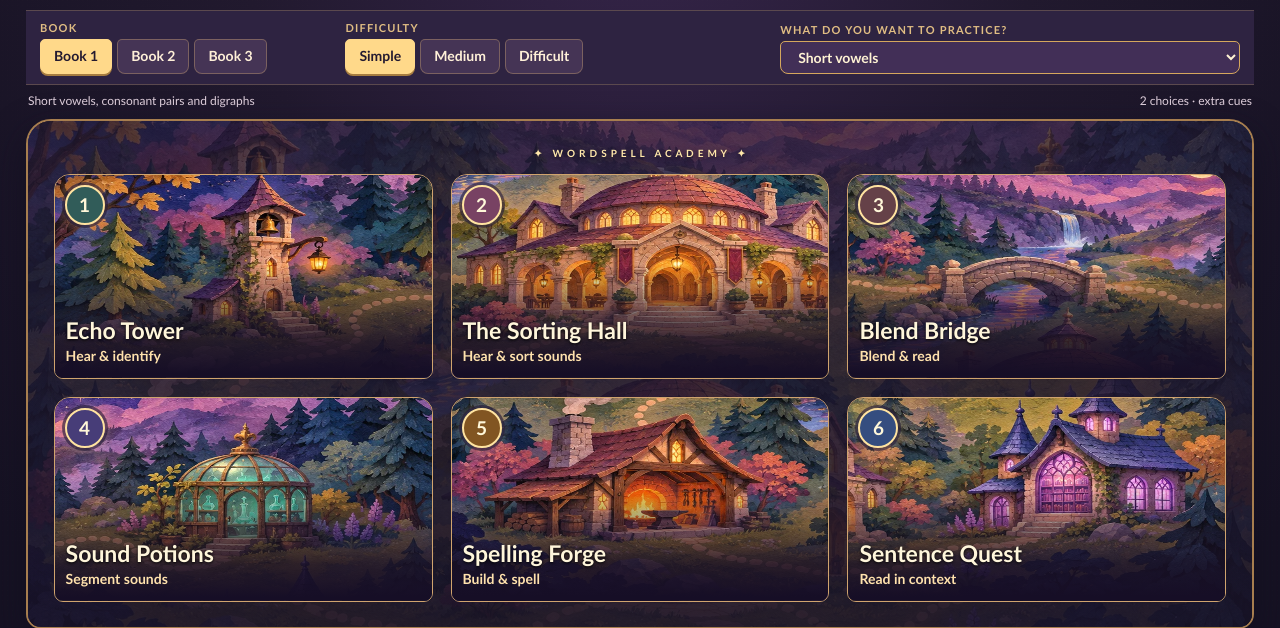
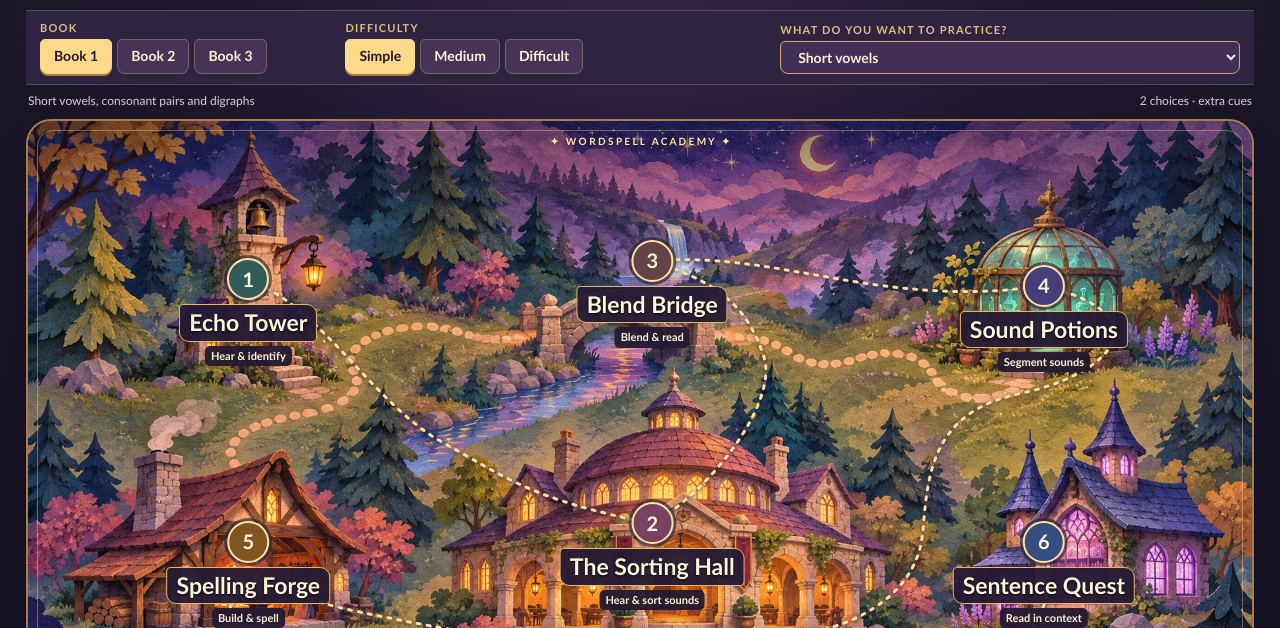
Before and after one commit to daphro2-cpu/wordspell-academy, a plain HTML site: page index.html in a window 1280 px wide. Shown: the part 172-800 px from the top of the page. Drawn offline with Linux system fonts and the light colour scheme.

Commit message:
Restore the illustrated Academy journey map

```diff
--- a/app.mjs
+++ b/app.mjs
@@ -157,21 +157,21 @@ try {
 const roomKey=(book,mode)=>book+'-'+mode;
 const goalFor=count=>Math.ceil(count*2/3);
 const landmarkPositions={
-  listen:['0%','7%'],
-  sort:['50%','100%'],
-  blend:['50%','15%'],
-  segment:['100%','7%'],
-  spell:['0%','100%'],
-  context:['100%','100%'],
+  listen:[18,26,25,13],
+  sort:[51,66,75,26],
+  blend:[51,23,25,40],
+  segment:[83,27,75,54],
+  spell:[18,69,25,68],
+  context:[83,69,75,82],
 };
 function renderMap(){
   let earned=0;
   by('game-picker').innerHTML=modes.map((m,i)=>{
     const cleared=runes.has(roomKey(selection.book,m.id));
     earned+=Number(cleared);
-    const [artX,artY]=landmarkPositions[m.id];
+    const [x,y,mobileX,mobileY]=landmarkPositions[m.id];
     const title='Mission '+(i+1)+', '+m.title+' · '+missions[m.id].objective;
-    return `<button class="map-node ${m.color} ${cleared?'earned':''}" data-game="${m.id}" type="button" aria-label="${esc(title)}" style="--landmark-x:${artX};--landmark-y:${artY}">
+    return `<button class="map-node ${m.color} ${cleared?'earned':''}" data-game="${m.id}" type="button" aria-label="${esc(title)}" style="--map-x:${x}%;--map-y:${y}%;--mobile-x:${mobileX}%;--mobile-y:${mobileY}%">
       <span class="map-sigil" aria-hidden="true">${i+1}</span>
       ${cleared?'<span class="collected" title="Rune collected" aria-hidden="true">✦</span>':''}
       <strong>${esc(m.title)}</strong><span class="map-skill">${esc(m.skill)}</span>
--- a/index.html
+++ b/index.html
@@ -7,8 +7,8 @@
   <meta name="description" content="Six classroom phonics games for Giraffe Books 1–3.">
   <title>Wordspell Academy · Giraffe Phonics</title>
   <link rel="stylesheet" href="./styles.css">
-  <link rel="stylesheet" href="./quest.css?v=mission-order">
-  <script type="module" src="./app.mjs?v=book2-textbook"></script>
+  <link rel="stylesheet" href="./quest.css?v=journey-map">
+  <script type="module" src="./app.mjs?v=journey-map"></script>
 </head>
 <body>
   <a class="skip" href="#main">Skip to games</a>
@@ -39,6 +39,10 @@
         <div class="quest-note"><span id="book-summary"></span><span id="level-hint"></span></div>
         <section class="map" aria-label="Choose one of six missions">
           <div class="map-illustration" aria-hidden="true"></div>
+          <svg class="map-route" viewBox="0 0 1000 1000" preserveAspectRatio="none" aria-hidden="true">
+            <path class="route-desktop" d="M180 260 C240 305 283 465 338 526 S411 620 510 660 C555 610 614 463 601 385 S566 265 510 230 C610 210 698 310 830 270 C930 320 884 416 810 447 S735 587 731 675 S687 831 615 847 C480 885 365 844 271 805 S190 720 180 690 C143 791 166 917 305 929 S517 938 652 927 S851 851 830 690"/>
+            <path class="route-mobile" d="M250 130 C420 130 585 248 750 260 S425 394 250 400 S575 532 750 540 S427 674 250 680 S595 812 750 820"/>
+          </svg>
           <div class="map-legend" aria-hidden="true">✦ &nbsp; W O R D S P E L L &nbsp; A C A D E M Y &nbsp; ✦</div>
           <div id="game-picker" class="map-nodes"></div>
         </section>
--- a/quest.css
+++ b/quest.css
@@ -19,19 +19,22 @@ body::before{opacity:.22}
 .book-picker button[aria-pressed=true],.level-picker button[aria-pressed=true]{background:#ffd98a;color:#241a30;border-color:#ffd98a;box-shadow:0 2px 0 #a67c40}
 .quest-focus select{width:100%;font-weight:600}
 .quest-note{display:flex;justify-content:space-between;gap:12px;font-size:12px;color:#e2d2df;margin:7px 2px 9px}
-.map{position:relative;isolation:isolate;overflow:hidden;border:2px solid #a77e4f;border-radius:25px 25px 15px 15px;background:#2c2543;box-shadow:0 14px 35px #110e20b3;padding:clamp(12px,2vw,26px)}
-.map-illustration{position:absolute;inset:0;background:linear-gradient(#211931bf,#171226e8),url("./assets/campus.webp") center / cover no-repeat;z-index:-2}
-.map-legend{text-align:center;font-weight:800;color:#ffe8aa;font-size:10px;letter-spacing:.08em;text-shadow:0 2px 5px #181020;margin:0 0 13px}
-.map-nodes{display:grid;grid-template-columns:repeat(3,minmax(0,1fr));gap:clamp(8px,1.5vw,18px)}
-.map-node{--flag:#4e665b;position:relative;isolation:isolate;display:flex;flex-direction:column;justify-content:flex-end;align-items:flex-start;gap:3px;text-align:left;min-width:0;min-height:clamp(155px,16vw,220px);padding:11px;overflow:hidden;border:1px solid #d0a46e;border-radius:16px 16px 9px 9px;color:#fff6db;background:#251b34;transition:filter .18s}
-.map-node::before{content:"";position:absolute;z-index:-1;inset:0;background-image:linear-gradient(0deg,#160e26 2%,#181025df 18%,transparent 56%),url("./assets/campus.webp");background-size:100% 100%,300% 200%;background-position:center,var(--landmark-x) var(--landmark-y);background-repeat:no-repeat}
-.map-node:hover{filter:brightness(1.17)}
-.map-node:focus-visible{outline:3px solid #ffe3a0;outline-offset:2px}
-.map-node .map-sigil{position:absolute;top:10px;left:10px;display:grid;place-items:center;width:40px;height:40px;font-size:19px;font-weight:800;background:var(--flag);border:2px solid #ffe3a0;border-radius:50%;color:#fff7d9;box-shadow:0 0 0 3px #241b38a0,0 0 16px #ffd88f7e}
-.map-node strong{font:700 clamp(15px,2vw,23px)/1.1 var(--heading);text-shadow:0 1px 3px #000}
-.map-node .map-skill{font-weight:700;font-size:clamp(11px,1.2vw,14px);color:#ffe2ad}
+.map{position:relative;isolation:isolate;min-height:440px;aspect-ratio:2;overflow:hidden;border:2px solid #a77e4f;border-radius:25px 25px 15px 15px;background:#2c3652;box-shadow:0 14px 35px #110e20b3}
+.map-illustration{position:absolute;inset:0;background:linear-gradient(0deg,#120e2966,transparent 21%,transparent 78%,#100d2273),url("./assets/campus.webp") center / 100% 100% no-repeat;z-index:-3}
+.map::after{content:"";position:absolute;inset:9px;border:1px solid #ffd78c64;border-radius:16px 16px 8px 8px;pointer-events:none;z-index:-1}
+.map-route{position:absolute;inset:0;width:100%;height:100%;z-index:-2;pointer-events:none;filter:drop-shadow(0 1px 2px #291834)}
+.map-route path{fill:none;stroke:#ffdfa0;stroke-width:3px;stroke-linecap:round;stroke-dasharray:3 7;vector-effect:non-scaling-stroke}
+.route-mobile{display:none}
+.map-legend{position:absolute;top:13px;left:50%;transform:translateX(-50%);font-weight:800;color:#ffe8aa;font-size:10px;text-align:center;white-space:nowrap;text-shadow:0 2px 5px #181020}
+.map-nodes{position:absolute;inset:0}
+.map-node{--flag:#4e665b;position:absolute;left:var(--map-x);top:var(--map-y);transform:translate(-50%,-21px);display:grid;justify-items:center;gap:4px;min-width:0;padding:0;border:0;background:none;color:#fff6db;transition:filter .18s}
+.map-node:hover,.map-node:focus-visible{filter:brightness(1.23);z-index:1}
+.map-node:focus-visible{outline:3px solid #ffe3a0;outline-offset:4px;border-radius:7px}
+.map-node .map-sigil{display:grid;place-items:center;width:42px;height:42px;font-size:20px;font-weight:800;background:var(--flag);border:2px solid #ffe3a0;border-radius:50%;color:#fff7d9;box-shadow:0 0 0 3px #241b38a0,0 0 15px #ffd88f7e}
+.map-node strong{display:block;font:700 clamp(15px,2vw,23px)/1.1 var(--heading);white-space:nowrap;padding:5px 9px;background:#251b34f2;border:1px solid #e2b66b;border-radius:4px 10px 4px 10px;text-shadow:0 1px 2px #000}
+.map-node .map-skill{font-weight:700;font-size:11px;color:#fff3d4;padding:2px 6px;background:#231a31f2;border-radius:5px}
 .map-node.earned .map-sigil{background:#d39533;color:#271638;box-shadow:0 0 0 3px #ffe8a557,0 0 16px #ffdb66}
-.map-node .collected{position:absolute;top:9px;left:51px;font-size:19px;color:#ffe18e;text-shadow:0 1px 3px #3a1726}
+.map-node .collected{position:absolute;left:calc(50% + 20px);top:-6px;font-size:17px;color:#ffe18e;text-shadow:0 1px 3px #3a1726}
 .map-node.mint{--flag:#315c59}.map-node.peach{--flag:#654148}.map-node.lilac{--flag:#473d78}.map-node.gold{--flag:#815522}.map-node.rose{--flag:#784263}.map-node.blue{--flag:#354d7f}
 .play{max-width:none;margin:13px auto 0;min-height:76vh}
 .game-nav{margin:0 0 10px}
@@ -114,8 +117,8 @@ body::before{opacity:.22}
 @keyframes cheer{45%{transform:translateY(-13px) rotate(4deg)}}
 @keyframes idle{50%{transform:translateY(-4px)}}
 @keyframes float-word{50%{transform:translateY(-5px) rotate(-1deg)}}
-@media(max-width:760px){.shell{width:calc(100% - 22px)}.quest-setup{grid-template-columns:1fr 1.45fr;gap:10px}.quest-focus{grid-column:1/-1}.map-nodes{grid-template-columns:repeat(2,minmax(0,1fr))}.map-node .map-sigil{width:34px;height:34px;font-size:16px}.map-node .collected{left:45px}.scene-grid{grid-template-columns:minmax(0,1fr) minmax(115px,.32fr);padding-inline:12px;gap:9px}.scene-guide{min-height:240px}.guide-speech{font-size:11px;padding:7px}.guide-speech strong{font-size:14px}.mission-header{padding-inline:12px}.trail{margin-inline:12px}.mission .choices{grid-template-columns:repeat(2,minmax(0,1fr))}}
-@media(max-width:480px){.intro{align-items:start;flex-direction:column;gap:6px}.intro p{font-size:13px}.quest-note{flex-direction:column;gap:1px}.quest-setup{padding:8px;grid-template-columns:1fr 1fr}.book-picker button,.level-picker button{font-size:12px;padding:5px 7px}.map-node{min-height:132px;padding:8px}.map-legend{font-size:8px}.scene-grid{grid-template-columns:1fr}.scene-guide{grid-row:1;min-height:0;display:grid;grid-template-columns:75px minmax(0,1fr);align-items:center;padding:0}.guide-sprite{max-width:75px;min-height:75px}.guide-speech{max-width:none}.mission-header{gap:5px}.mission-count{font-size:11px;padding:4px 7px}.mission-header h1{font-size:29px}.mission-objective{font-size:12px}.stage.mission{min-height:0}.result-scene{grid-template-columns:1fr;padding:17px}.result-scene .scene-guide{grid-row:initial}.scene-listen .option,.scene-sort .option{min-height:72px}}
+@media(max-width:760px){.shell{width:calc(100% - 22px)}.quest-setup{grid-template-columns:1fr 1.45fr;gap:10px}.quest-focus{grid-column:1/-1}.map-node .map-sigil{width:38px;height:38px;font-size:16px}.map-node{transform:translate(-50%,-19px)}.scene-grid{grid-template-columns:minmax(0,1fr) minmax(115px,.32fr);padding-inline:12px;gap:9px}.scene-guide{min-height:240px}.guide-speech{font-size:11px;padding:7px}.guide-speech strong{font-size:14px}.mission-header{padding-inline:12px}.trail{margin-inline:12px}.mission .choices{grid-template-columns:repeat(2,minmax(0,1fr))}}
+@media(max-width:480px){.intro{align-items:start;flex-direction:column;gap:6px}.intro p{font-size:13px}.quest-note{flex-direction:column;gap:1px}.quest-setup{padding:8px;grid-template-columns:1fr 1fr}.book-picker button,.level-picker button{font-size:12px;padding:5px 7px}.map{aspect-ratio:auto;min-height:565px}.map-illustration{background-size:cover}.route-desktop{display:none}.route-mobile{display:block}.map-node{left:var(--mobile-x);top:var(--mobile-y)}.map-node strong{font-size:14px;padding:4px 5px}.map-node .map-skill{font-size:10px}.map-legend{font-size:8px}.scene-grid{grid-template-columns:1fr}.scene-guide{grid-row:1;min-height:0;display:grid;grid-template-columns:75px minmax(0,1fr);align-items:center;padding:0}.guide-sprite{max-width:75px;min-height:75px}.guide-speech{max-width:none}.mission-header{gap:5px}.mission-count{font-size:11px;padding:4px 7px}.mission-header h1{font-size:29px}.mission-objective{font-size:12px}.stage.mission{min-height:0}.result-scene{grid-template-columns:1fr;padding:17px}.result-scene .scene-guide{grid-row:initial}.scene-listen .option,.scene-sort .option{min-height:72px}}
 @media(prefers-reduced-motion:reduce){.guide-sprite,.scene-context .option,.bridge-track .fresh,.mission .answer-feedback{animation:none!important}}
 .scene-guide .guide-sprite{transform-origin:50% 85%}
 .mission:not(.scene-context) .guide-sprite{border-radius:45% 45% 44% 44%;background-color:#e3bc81;background-blend-mode:multiply;box-shadow:inset 0 0 20px #976d5780}
```
